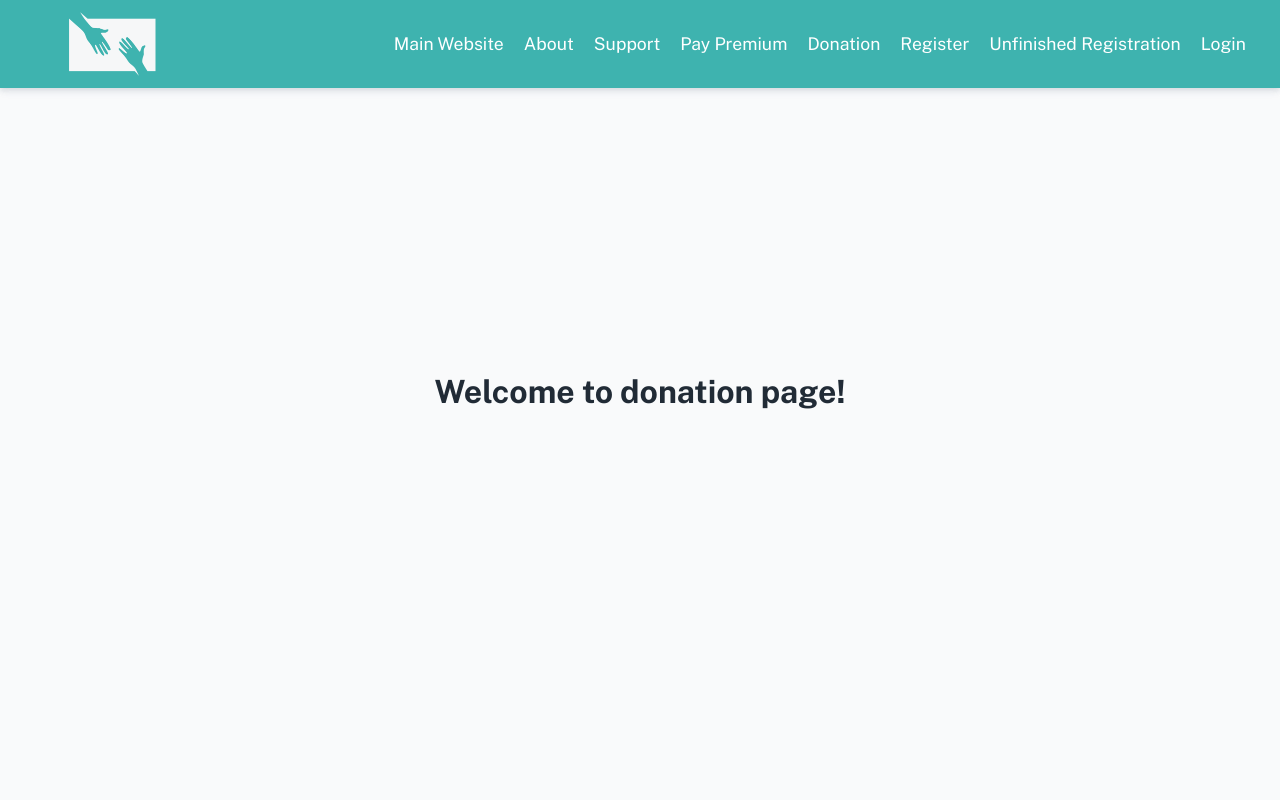
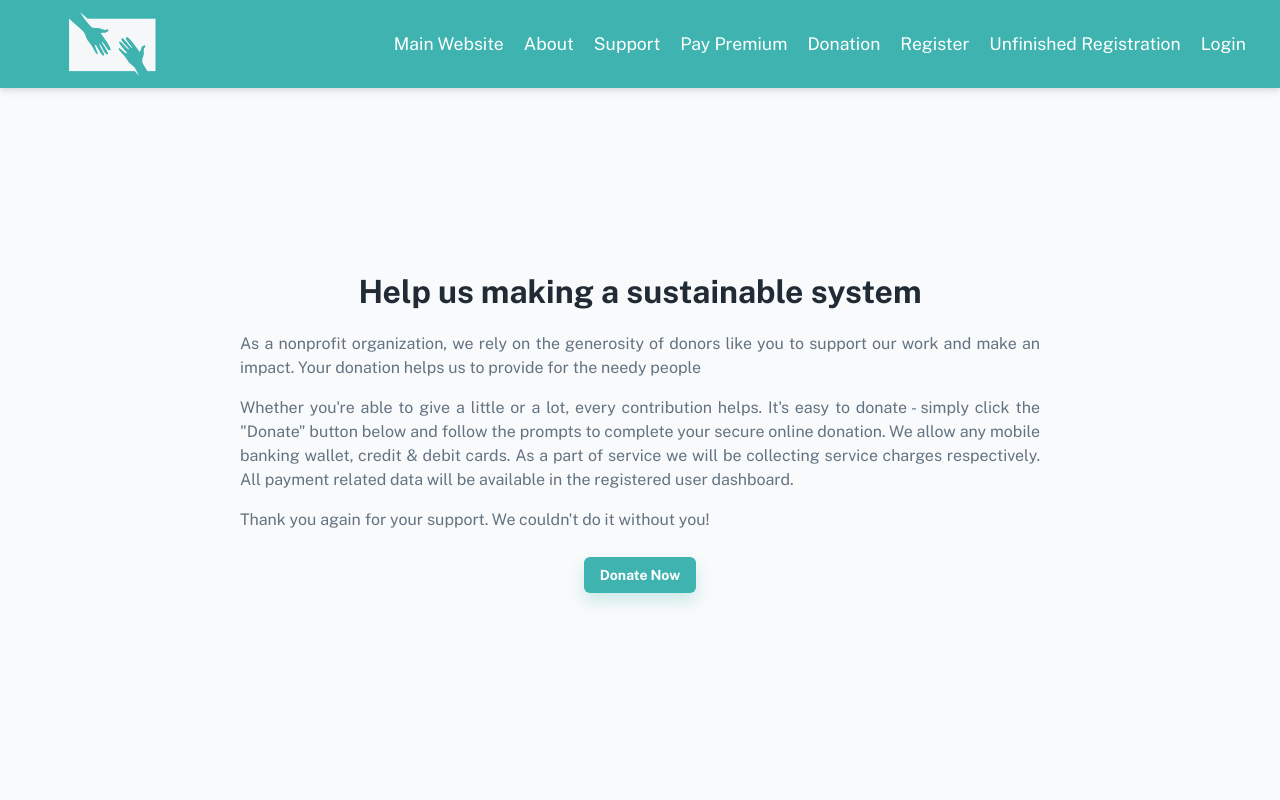
Before and after one commit to nazm0l/brotherhood, a React (Create React App) app: page /donation in a window 1280 px wide. Shown: the top 800 px of the page. Built offline with nearby package versions, Linux system fonts and the light colour scheme; a web font is replaced by a local one.

Commit message:
Page added and modified

```diff
--- a/src/components/loading/Loading.js
+++ b/src/components/loading/Loading.js
@@ -1,7 +1,9 @@
 import { Helmet } from 'react-helmet-async';
 // @mui
 import { styled } from '@mui/material/styles';
-import { Container, CircularProgress } from '@mui/material';
+import { Container } from '@mui/material';
+
+import load from './load.svg';
 
 // ----------------------------------------------------------------------
 
@@ -26,7 +28,7 @@ export default function Loading() {
 
       <Container>
         <StyledContent sx={{ textAlign: 'center', alignItems: 'center' }}>
-          <CircularProgress size={50} />;
+          <img src={load} alt="Loading..." width="100%" />
         </StyledContent>
       </Container>
     </>
--- a/src/pages/AboutPage.js
+++ b/src/pages/AboutPage.js
@@ -1,7 +1,7 @@
 import { Helmet } from 'react-helmet-async';
 // @mui
 import { styled } from '@mui/material/styles';
-import { Typography, Container, Box } from '@mui/material';
+import { Typography, Container, Box, Stack } from '@mui/material';
 
 // ----------------------------------------------------------------------
 
@@ -17,7 +17,7 @@ const StyledContent = styled('div')(({ theme }) => ({
 
 // ----------------------------------------------------------------------
 
-export default function Page404() {
+export default function AboutPage() {
   return (
     <>
       <Helmet>
@@ -25,10 +25,17 @@ export default function Page404() {
       </Helmet>
 
       <Container>
-        <StyledContent sx={{ textAlign: 'center', alignItems: 'center' }}>
+        <StyledContent sx={{ textAlign: 'center', alignItems: 'center', marginTop: { sm: '30px' } }}>
           <Typography variant="h3" paragraph>
-            Welcome to about page!
+            We're on a mission to make the world more <span style={{ color: '#3eb3af' }}>enjoyable</span>
           </Typography>
+
+          <Stack direction="column" spacing={2}>
+            <Typography align="justify" sx={{ color: 'text.secondary' }}>
+              Our mission is to make the world more accessible and enjoyable. We're reducing the entry barrier, making
+              the path smooth for everyone.
+            </Typography>
+          </Stack>
         </StyledContent>
       </Container>
     </>
--- a/src/pages/DonationPage.js
+++ b/src/pages/DonationPage.js
@@ -1,8 +1,10 @@
+import { useState } from 'react';
 import { Helmet } from 'react-helmet-async';
 import { Link as RouterLink } from 'react-router-dom';
 // @mui
 import { styled } from '@mui/material/styles';
-import { Button, Typography, Container, Box } from '@mui/material';
+import { Button, Typography, Container, Box, Stack, DialogContent, Dialog } from '@mui/material';
+import uc from '../images/uc.svg';
 
 // ----------------------------------------------------------------------
 
@@ -18,7 +20,17 @@ const StyledContent = styled('div')(({ theme }) => ({
 
 // ----------------------------------------------------------------------
 
-export default function Page404() {
+export default function DonationPage() {
+  const [open, setOpen] = useState(false);
+
+  const handleClickOpen = () => {
+    setOpen(true);
+  };
+
+  const handleClose = () => {
+    setOpen(false);
+  };
+
   return (
     <>
       <Helmet>
@@ -26,10 +38,52 @@ export default function Page404() {
       </Helmet>
 
       <Container>
-        <StyledContent sx={{ textAlign: 'center', alignItems: 'center' }}>
+        <StyledContent sx={{ textAlign: 'center', alignItems: 'center', marginTop: { sm: '30px' } }}>
           <Typography variant="h3" paragraph>
-            Welcome to donation page!
+            Help us making a sustainable system
           </Typography>
+
+          <Stack direction="column" spacing={2}>
+            <Typography align="justify" sx={{ color: 'text.secondary' }}>
+              As a nonprofit organization, we rely on the generosity of donors like you to support our work and make an
+              impact. Your donation helps us to provide for the needy people
+            </Typography>
+            <Typography align="justify" sx={{ color: 'text.secondary' }}>
+              Whether you're able to give a little or a lot, every contribution helps. It's easy to donate - simply
+              click the "Donate" button below and follow the prompts to complete your secure online donation. We allow
+              any mobile banking wallet, credit & debit cards. As a part of service we will be collecting service
+              charges respectively. All payment related data will be available in the registered user dashboard.
+            </Typography>
+            <Typography align="justify" sx={{ color: 'text.secondary' }}>
+              Thank you again for your support. We couldn't do it without you!
+            </Typography>
+          </Stack>
+          <Button size="xs" sx={{ marginTop: '25px' }} variant="contained" onClick={handleClickOpen}>
+            Donate Now
+          </Button>
+
+          <Box>
+            <Dialog open={open} onClose={handleClose}>
+              <Stack spacing={2} sx={{ padding: '20px 40px 10px 40px' }}>
+                <Typography variant="h4" align="center" sx={{ color: 'text.dark' }}>
+                  Under Construction
+                </Typography>
+                <img src={uc} alt="under-construction" width="100%" />
+              </Stack>
+              <DialogContent sx={{ padding: '20px 40px 40px 40px' }}>
+                <Stack direction="row" marginTop="30px" justifyContent="flex-end" gap={3}>
+                  <Button
+                    variant="contained"
+                    color="error"
+                    onClick={handleClose}
+                    sx={{ padding: { xs: '5px 30px', md: '8px 30px' } }}
+                  >
+                    Close
+                  </Button>
+                </Stack>
+              </DialogContent>
+            </Dialog>
+          </Box>
         </StyledContent>
       </Container>
     </>
--- a/src/pages/PayPremiumPage.js
+++ b/src/pages/PayPremiumPage.js
@@ -3,6 +3,8 @@ import { Link as RouterLink } from 'react-router-dom';
 // @mui
 import { styled } from '@mui/material/styles';
 import { Button, Typography, Container, Box } from '@mui/material';
+
+import uc from '../images/uc.svg';
 
 // ----------------------------------------------------------------------
 
@@ -18,7 +20,7 @@ const StyledContent = styled('div')(({ theme }) => ({
 
 // ----------------------------------------------------------------------
 
-export default function Page404() {
+export default function PayPremiumPage() {
   return (
     <>
       <Helmet>
@@ -27,9 +29,7 @@ export default function Page404() {
 
       <Container>
         <StyledContent sx={{ textAlign: 'center', alignItems: 'center' }}>
-          <Typography variant="h3" paragraph>
-            Welcome to pay premium!
-          </Typography>
+          <img src={uc} alt="Under Construction" width="70%" />
         </StyledContent>
       </Container>
     </>
--- a/src/pages/RegistrationPage.js
+++ b/src/pages/RegistrationPage.js
@@ -66,7 +66,7 @@ export default function LoginPage() {
           </StyledSection>
         )} */}
 
-        <Container maxWidth="md">
+        <Container maxWidth="md" sx={{ marginTop: { md: '30px' } }}>
           <StyledContent>
             <Typography variant="h4" gutterBottom>
               Register to Brotherhood ERP
--- a/src/pages/SupportPage.js
+++ b/src/pages/SupportPage.js
@@ -2,7 +2,7 @@ import { Helmet } from 'react-helmet-async';
 import { Link as RouterLink } from 'react-router-dom';
 // @mui
 import { styled } from '@mui/material/styles';
-import { Button, Typography, Container, Box } from '@mui/material';
+import { Button, Typography, Container, Box, Stack } from '@mui/material';
 
 // ----------------------------------------------------------------------
 
@@ -18,7 +18,7 @@ const StyledContent = styled('div')(({ theme }) => ({
 
 // ----------------------------------------------------------------------
 
-export default function Page404() {
+export default function SupportPage() {
   return (
     <>
       <Helmet>
@@ -26,10 +26,24 @@ export default function Page404() {
       </Helmet>
 
       <Container>
-        <StyledContent sx={{ textAlign: 'center', alignItems: 'center' }}>
+        <StyledContent sx={{ textAlign: 'center', alignItems: 'center', marginTop: { sm: '30px' } }}>
           <Typography variant="h3" paragraph>
-            Welcome to Support!
+            We are here to support
           </Typography>
+
+          <Stack direction="column" spacing={2}>
+            <Typography align="justify" sx={{ color: 'text.secondary' }}>
+              Welcome to the support page! We're here to help you with any questions or issues you may have. When
+              contacting us, please provide as much information as possible about your issue. This will help us quickly
+              identify the problem and provide a solution. If you have an account with us, please include your account
+              information in your message. We strive to respond to all inquiries within 24 hours. However, during peak
+              times, it may take longer for us to get back to you. Rest assured, we're working hard to resolve your
+              issue as soon as possible.
+            </Typography>
+            <Typography align="justify" sx={{ color: 'text.dark' }}>
+              Call at : 01717 745424
+            </Typography>
+          </Stack>
         </StyledContent>
       </Container>
     </>
--- a/src/pages/ThankYou.js
+++ b/src/pages/ThankYou.js
@@ -18,7 +18,7 @@ const StyledContent = styled('div')(({ theme }) => ({
 
 // ----------------------------------------------------------------------
 
-export default function Page404() {
+export default function ThankYou() {
   return (
     <>
       <Helmet>
--- a/src/sections/auth/register/RegistrationForm.js
+++ b/src/sections/auth/register/RegistrationForm.js
@@ -224,10 +224,10 @@ export default function LoginForm() {
           </Grid>
         </Grid>
         <Stack direction="row" marginTop="30px" justifyContent="flex-end" gap={3}>
-          <LoadingButton sx={{ marginTop: '30px' }} fullWidth size="large" type="submit" variant="contained">
+          <LoadingButton fullWidth size="large" type="submit" variant="contained">
             Confirm Register
           </LoadingButton>
-          <LoadingButton sx={{ marginTop: '30px' }} fullWidth size="large" color="error" variant="contained">
+          <LoadingButton fullWidth size="large" color="error" variant="contained">
             Cancel
           </LoadingButton>
         </Stack>
```
Also changed, not shown: src/routes.js (+4 -5 lines), src/components/loading/load.svg (added), src/images/uc.svg (added).
